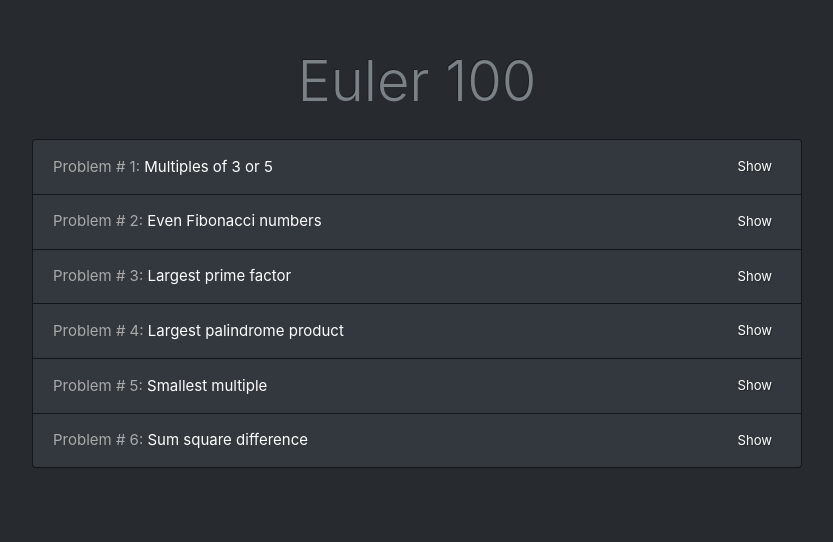
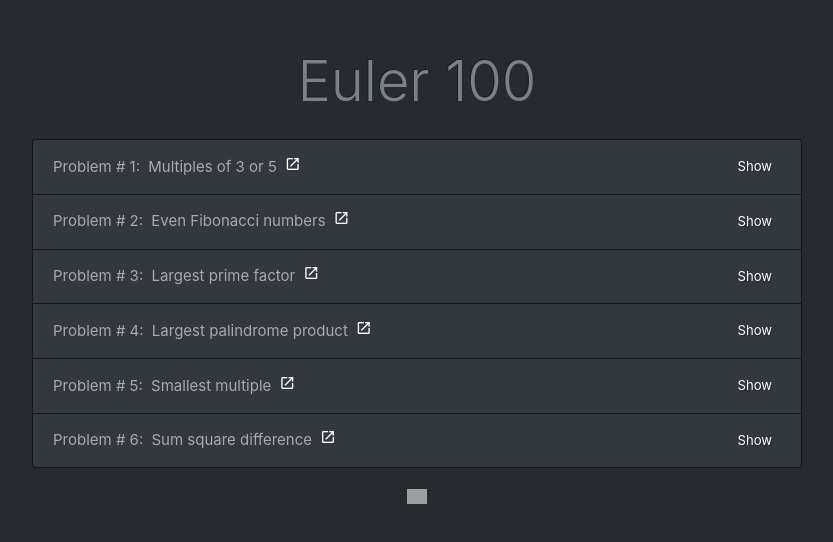
Before and after one commit to kimfucious/euler100, a React (Create React App) app: page / in a window 1280 px wide. Shown: the top 542 px of the page, without its empty margins (223-1056 px from the left). Built offline with nearby package versions, Linux system fonts and the light colour scheme; grey boxes are pictures that could not be loaded.

Commit message:
add Answer, Footer, and Show Answers

```diff
--- a/src/App.js
+++ b/src/App.js
@@ -3,9 +3,12 @@ import { Button, Collapse } from "reactstrap";
 import { problems } from "./problems";
 import { Prism as SyntaxHighlighter } from "react-syntax-highlighter";
 import { okaidia } from "react-syntax-highlighter/dist/esm/styles/prism";
+import { Footer } from "./components/Footer";
+import { Answer } from "./components/Answer";
 
 function App() {
   const [isOpen, setIsOpen] = useState("");
+  const [showAnswer, setShowAnswer] = useState("");
   const renderProblems = () =>
     problems.map(problem => (
       <li
@@ -15,6 +18,7 @@ function App() {
         <div className="d-flex justify-content-between align-items-center w-100">
           <div>
             <span>{`Problem # ${problems.indexOf(problem) + 1}:  `}</span>
+            <span className="ml-1">{problem.title}</span>
             <a
               href={`https://projecteuler.net/problem=${problems.indexOf(
                 problem
@@ -22,7 +26,9 @@ function App() {
               target="_blank"
               rel="noopener noreferrer"
             >
-              <span>{problem.title}</span>
+              <i className="material-icons pl-2" style={{ fontSize: "16px" }}>
+                open_in_new
+              </i>
             </a>
           </div>
           <Button
@@ -37,17 +43,34 @@ function App() {
           <SyntaxHighlighter language="javascript" style={okaidia}>
             {problem.code}
           </SyntaxHighlighter>
-          {/* <pre>
-            <code>{problem.code}</code>
-          </pre> */}
+          <div className="d-flex align-items-center justify-content-between">
+            <Button color="link" onClick={() => toggleProblem(problem.title)}>
+              {showAnswer ? "Hide Answer" : "Show Answer"}
+            </Button>
+            <span
+              style={{
+                display: showAnswer === problem.title ? "block" : "none"
+              }}
+            >
+              <Answer fn={problem.fn} />
+            </span>
+          </div>
         </Collapse>
       </li>
     ));
   const toggleIsOpen = title => {
+    setShowAnswer("");
     if (isOpen === title) {
       setIsOpen("");
     } else {
       setIsOpen(title);
+    }
+  };
+  const toggleProblem = title => {
+    if (showAnswer === title) {
+      setShowAnswer("");
+    } else {
+      setShowAnswer(title);
     }
   };
   return (
@@ -57,6 +80,7 @@ function App() {
     >
       <h1 className="display-4 mb-4 text-muted">Euler 100</h1>
       <ul className="list-group w-100">{renderProblems()}</ul>
+      <Footer />
     </div>
   );
 }
```
